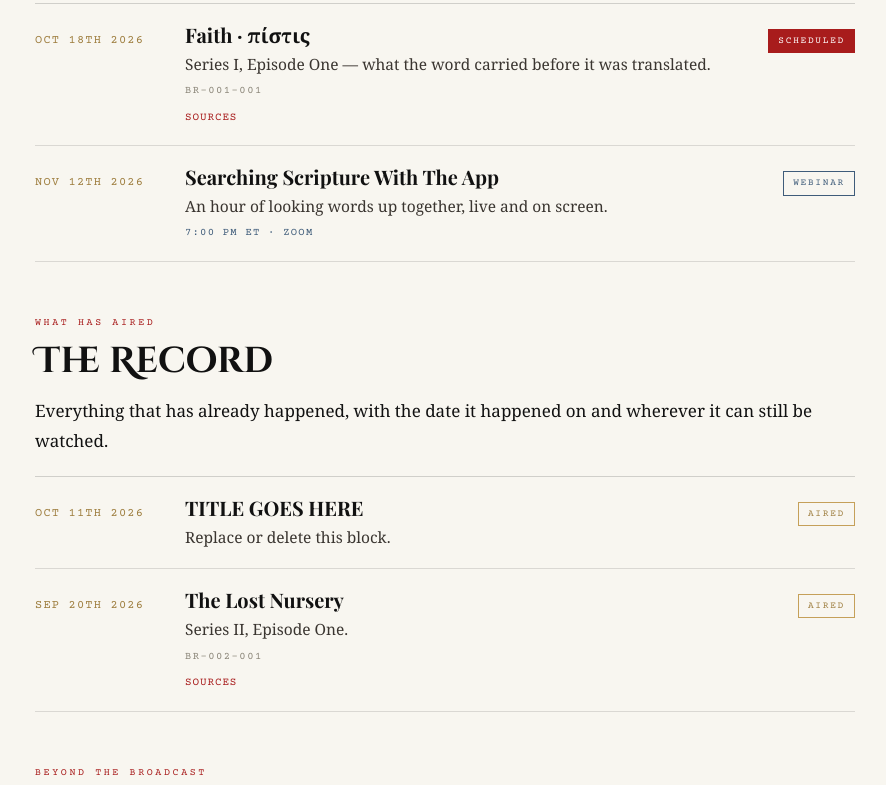
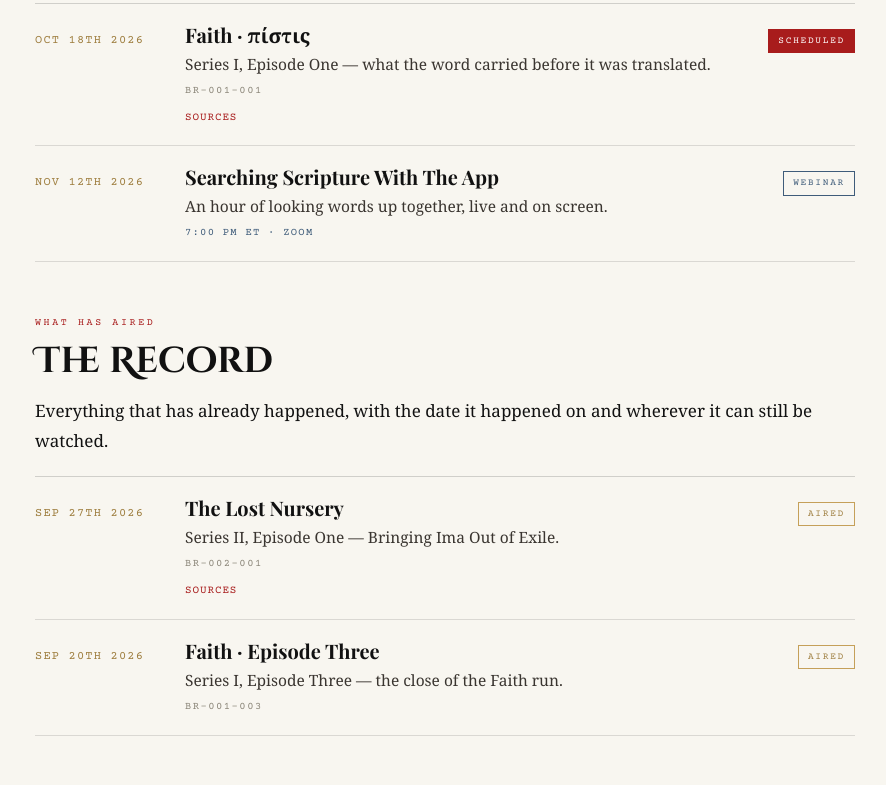
Before and after one commit to iquestionit-lab/beforeruin, a plain HTML site: page public/schedule.html in a window 1280 px wide. Shown: the part 1976-2761 px from the top of the page, without its empty margins (195-1081 px from the left). Drawn offline with nearby package versions, Linux system fonts and the light colour scheme; a web font is replaced by a local one.

Commit message:
Put the aired episodes on the schedule, and only the ones we can date
The record section was empty except for a TITLE GOES HERE placeholder,
so the page showed a programme with a future and no past.

Added the two airings the production record actually confirms:
BR-002-001 The Lost Nursery, and BR-001-003, which the lower-thirds
note pins to 20 Sep at 11 PM as the first confirmed air on the grid.

Fixed a wrong date. BR-002-001 was carrying 2026-09-20, which is
BR-001-003's air date, not its own. It aired the 27th.

Series I episodes one and two, and Series II episodes two and three,
are written out at the bottom of the file in a comment with everything
but the date. The weekly Sunday pattern suggests 6 and 13 September
for the Faith episodes, but a pattern is not a record, and this is the
page a reader would open to check whether the programme tells the same
story twice. An empty row is survivable. A wrong date on an audit page
is the thing the programme exists to argue against.

Co-Authored-By: Claude Opus 5 <noreply@anthropic.com>
Claude-Session: https://claude.ai/code/session_01DwshFZ6FchM1dGxY7TeELn

```diff
--- a/public/schedule.html
+++ b/public/schedule.html
@@ -305,6 +305,8 @@ var LISTINGS = [
     note:"We take one word — faith — and follow it back. Where the English came from, what the Greek carried in a courtroom, what the Hebrew underneath it meant, and how to check any of it yourself in under a minute. Bring a verse you have always been told means one thing." },
 
 
+  /* ══════════════ UPCOMING ══════════════ */
+
   { date:"2026-10-18", code:"BR-001-001",
     title:"Faith · πίστις",
     sub:"Series I, Episode One — what the word carried before it was translated.",
@@ -313,27 +315,53 @@ var LISTINGS = [
     kind:"episode",
     note:"The hour goes back to what the word carried before anyone translated it. Pistis was a courtroom word — proof, guarantee, pledge — and the King James still renders it evidence in Hebrews 11:1. Emunah, underneath it in the Hebrew, is steadfastness: a condition of character rather than a feeling worked up. Both were experiences before they were words." },
 
-  /* ── everything below needs its real date and title filling in ──
-     Delete a block if it is wrong. An empty schedule is better than a
-     wrong one; the page handles having nothing in a section. */
 
-  { date:"2026-10-11", code:"",
-    title:"TITLE GOES HERE",
-    sub:"Replace or delete this block.",
-    page:"",
+  /* ══════════════ THE RECORD — what has aired ══════════════
+     Newest first is handled by the page; order here does not matter.
+     Only confirmed airings are live. See the block at the bottom for
+     the ones still waiting on a date. ── */
+
+  { date:"2026-09-27", code:"BR-002-001",
+    title:"The Lost Nursery",
+    sub:"Series II, Episode One — Bringing Ima Out of Exile.",
+    page:"/BR-002-001.html",
     watch:[],
     kind:"episode",
-    note:"" },
+    note:"The series opens by naming what went missing. The Holy Spirit has been present and working from the second verse of scripture to its last page, in a manner scripture itself describes in maternal terms. She was never hidden. What was lost was the household word for her, and with it the ability to recognise her voice." },
 
-  { date:"2026-09-20", code:"BR-002-001",
-    title:"The Lost Nursery",
-    sub:"Series II, Episode One.",
-    page:"/BR-002-001.html",
+  { date:"2026-09-20", code:"BR-001-003",
+    title:"Faith · Episode Three",
+    sub:"Series I, Episode Three — the close of the Faith run.",
+    page:"",
     watch:[],
     kind:"episode",
     note:"" }
 
 ];
+
+/* ─────────────────────────────────────────────────────────────────────
+   STILL OWED — fill the date in and move each block up into the list.
+
+   These aired. The dates below are a guess from the weekly Sunday
+   pattern working backward from BR-001-003 on 20 Sep, and a guess is
+   not a record. Nothing goes on the page claiming a date until the
+   date is known, because this is the one page a reader would use to
+   check whether the programme says the same thing twice.
+
+   { date:"2026-09-13", code:"BR-001-002",
+     title:"Faith · Episode Two",
+     sub:"Series I, Episode Two.",
+     page:"", watch:[], kind:"episode", note:"" },
+
+   { date:"2026-09-06", code:"BR-001-001",
+     title:"Faith · πίστις",
+     sub:"Series I, Episode One — first airing.",
+     page:"/BR-001-001.html", watch:[], kind:"episode", note:"" },
+
+   And Series II, episodes two and three — She Never Left, and The
+   Frameworks — if they aired on 4 and 11 October as the run sheet
+   planned. Confirm before adding.
+   ───────────────────────────────────────────────────────────────── */
 
 /* ── nothing below here needs editing ───────────────────────────── */
 (function(){
```
